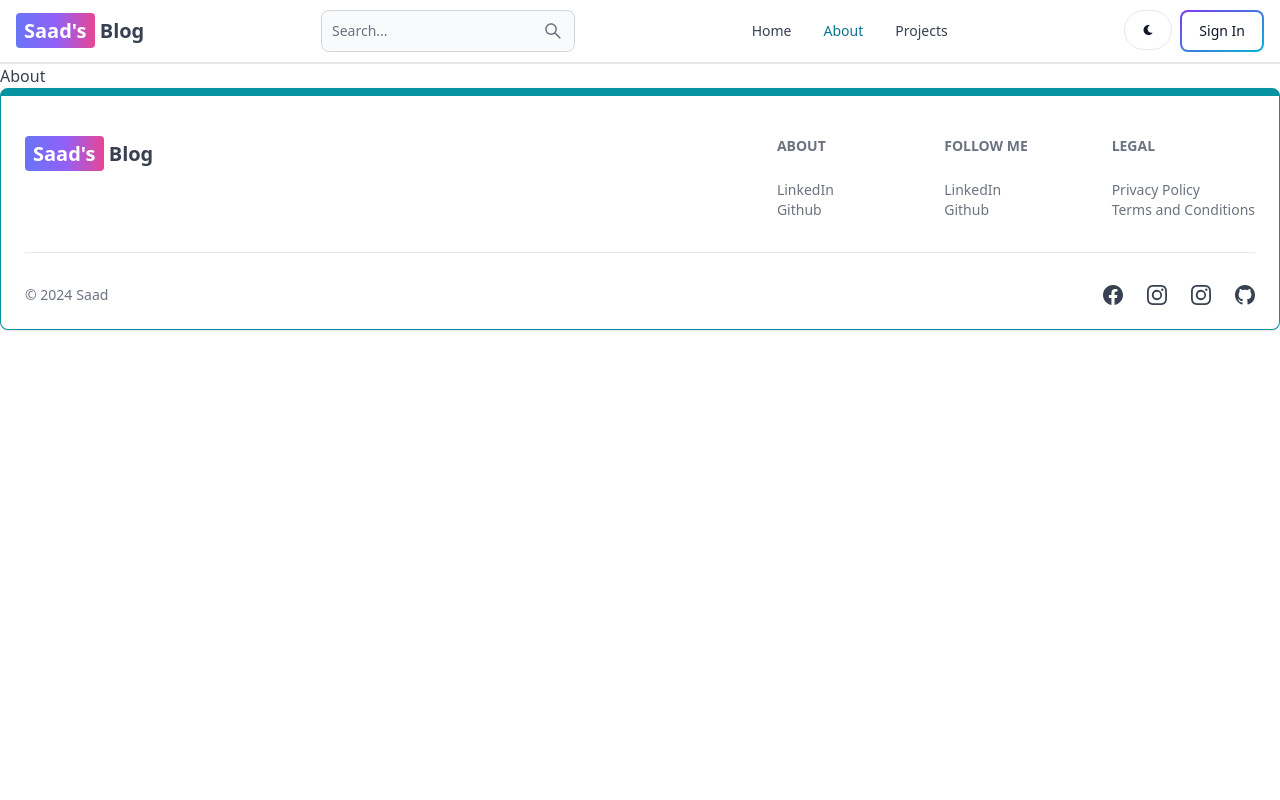
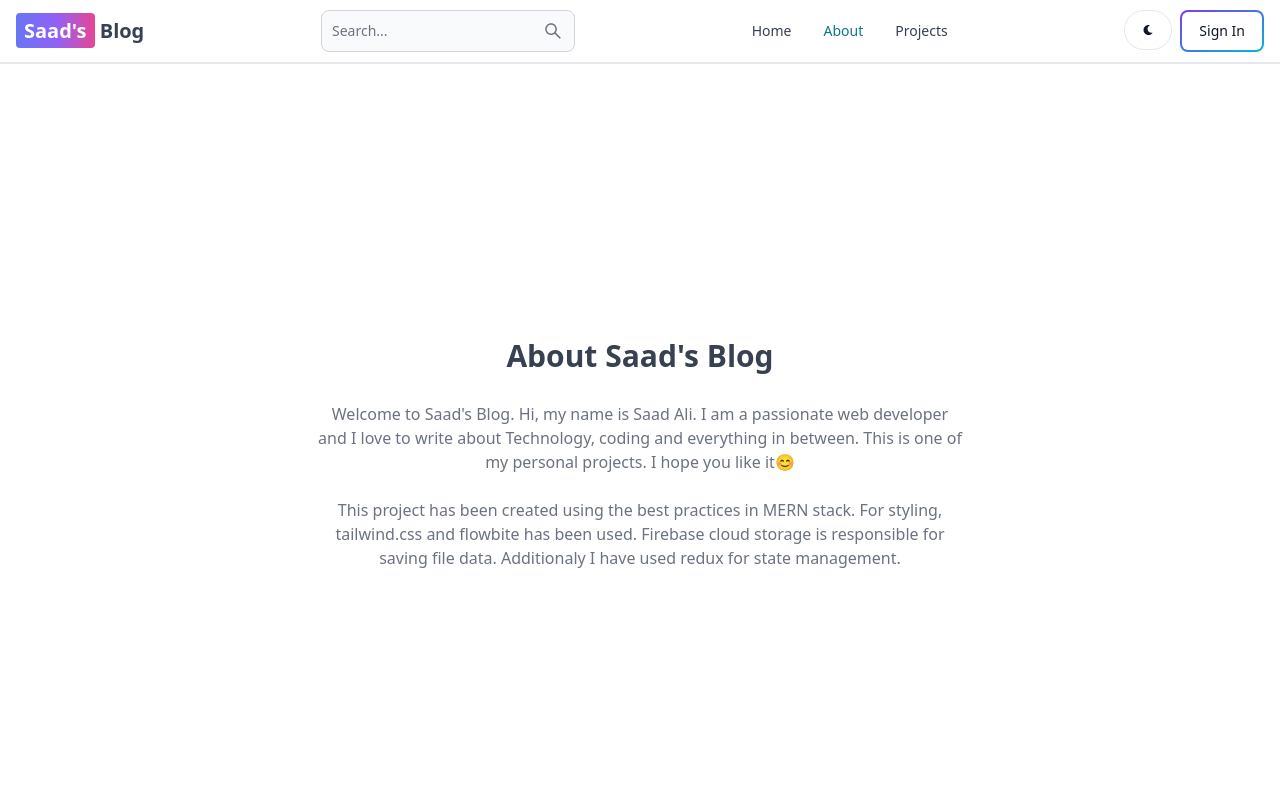
Before and after one commit to saadali0987/fullstack-Blog-project, a React (Vite) app in the folder frontend/: page /about in a window 1280 px wide. Shown: the top 800 px of the page. Built offline with nearby package versions, Linux system fonts and the light colour scheme; no server answers.

Commit message:
complet about page

```diff
--- a/frontend/src/components/PostCard.jsx
+++ b/frontend/src/components/PostCard.jsx
@@ -3,7 +3,7 @@ import { Link } from 'react-router-dom'
 
 const PostCard = ({post}) => {
   return (
-    <div className='group relative max-w-[300px] border border-teal-500 hover:border-2 transition-all h-[370px] overflow-hidden rounded-lg'>
+    <div className='group relative max-w-[300px] min-w-[300px] border border-teal-500 hover:border-2 transition-all h-[370px] overflow-hidden rounded-lg'>
         <Link className='self-center' to={`/post/${post.slug}`}>
             <img src={post.image} alt="img" className='h-[220px] sm:w-[400px] block mx-auto w-full object-cover group-hover:h-[200px] transition-all duration-300 z-20 ' />
         </Link>
--- a/frontend/src/pages/About.jsx
+++ b/frontend/src/pages/About.jsx
@@ -2,7 +2,26 @@ import React from 'react'
 
 const About = () => {
   return (
-    <div>About</div>
+    <div className='flex justify-center items-center min-h-screen'>
+      <div className='max-w-2xl mx-auto p-3 text-center'>
+        <div>
+          <h1 className='text-3xl font-semibold text-center my-7'>About Saad's Blog</h1>
+          <div className='text-md text-gray-500 flex flex-col gap-6'>
+            <p>
+              Welcome to Saad's Blog. Hi, my name is Saad Ali. I am a passionate web developer and I love to write about Technology, coding and everything in between. This is one of my personal projects. I hope you like it😊
+            </p>
+              This project has been created using the best practices in MERN stack. For styling, tailwind.css and flowbite has been used. Firebase cloud storage is responsible for saving file data. Additionaly I have used redux for state management.
+            <p>
+
+            </p>
+
+            <p>
+
+            </p>
+          </div>
+        </div>
+      </div>
+    </div>
   )
 }
 
--- a/frontend/src/pages/Home.jsx
+++ b/frontend/src/pages/Home.jsx
@@ -17,8 +17,8 @@ const Home = () => {
   return (
     <div>
       <div className='flex flex-col gap-6 px-3 p-28 max-w-6xl mx-auto'>
-        <h1 className='font-bold text-3xl lg:text-6xl'>Welcome To My Blog</h1>
-        <p className='text-gray-500 text-xs sm:text-sm'>chippi chippi chappa chappa dubbi dubbi dabba dabba magico mi</p>
+        <h1 className='font-bold text-3xl lg:text-6xl'>Welcome To <span className='bg-gradient-to-r from-indigo-500 via-purple-500 to-pink-500 rounded px-2  text-white'>Saad's</span> Blog</h1>
+        <p className='text-gray-500 text-xs sm:text-sm'>Here you will find blogs on various topics related to MERN stack development.</p>
         <Link to="/search" className='text-xs sm:text-sm text-teal-500 font-bold hover:underline' >View All Blogs</Link>
       </div>
 
@@ -27,7 +27,7 @@ const Home = () => {
           posts && posts.length > 0 && (
             <div className='flex flex-col gap-6'>
               <h2 className='text-2xl font-semibold text-center'>Recent Posts</h2>
-              <div className=' flex justify-center flex-wrap gap-4'>
+              <div className=' flex justify-center flex-wrap gap-16'>
                 {posts.map(post=>(
                   <PostCard key={post._id} post={post} />
                 ))}
--- a/frontend/src/pages/Search.jsx
+++ b/frontend/src/pages/Search.jsx
@@ -133,7 +133,7 @@ const Search = () => {
 
         <div className='w-full'>
             <h1 className='text-3xl font-semibold sm:border-b border-gray-500 p-3 mt-5'>Results:</h1>
-            <div className='flex flex-wrap gap-4 p-7'>
+            <div className='flex flex-wrap gap-16 p-7 mx-auto justify-center'>
                 {!loading && posts.length === 0 && <p className='text-xl text-gray-500'>No Posts Found...</p>}
 
                 {loading &&  <p className='text-xl text-gray-500'>Loading...</p>}
```
